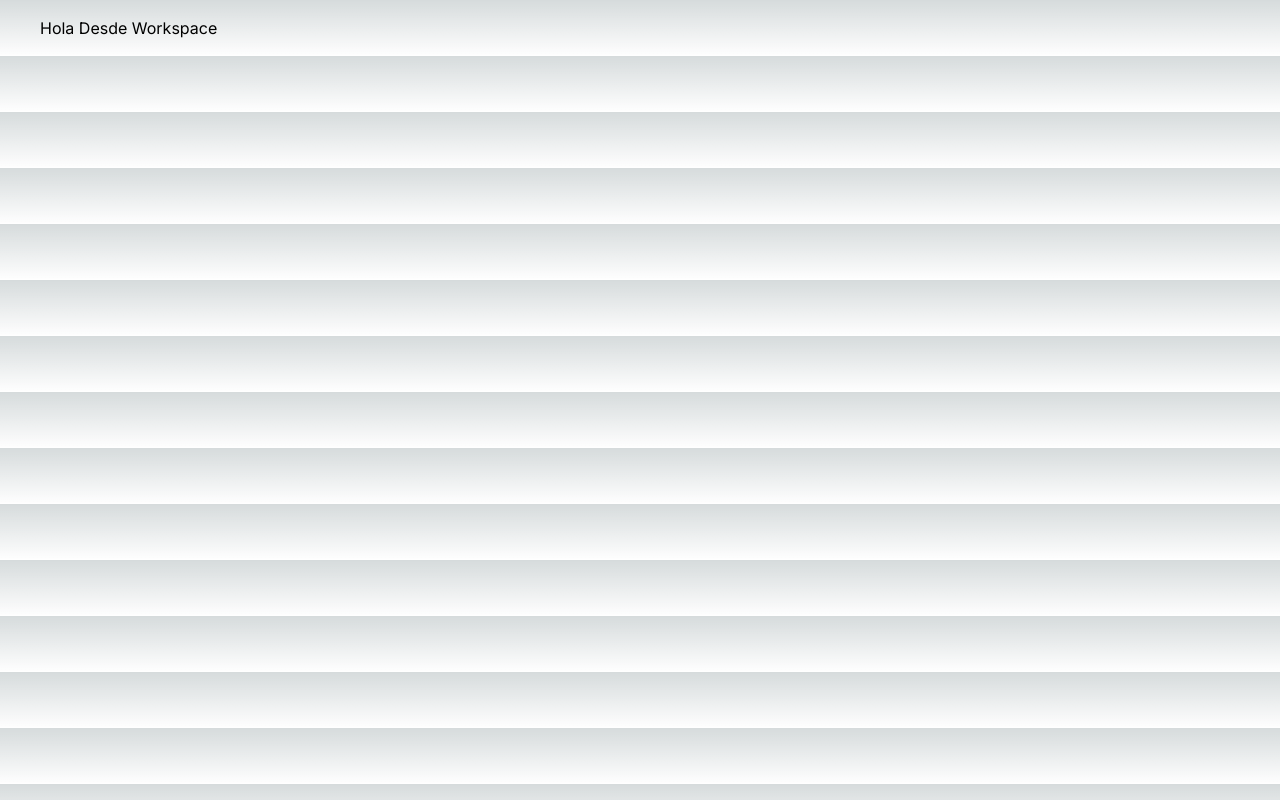
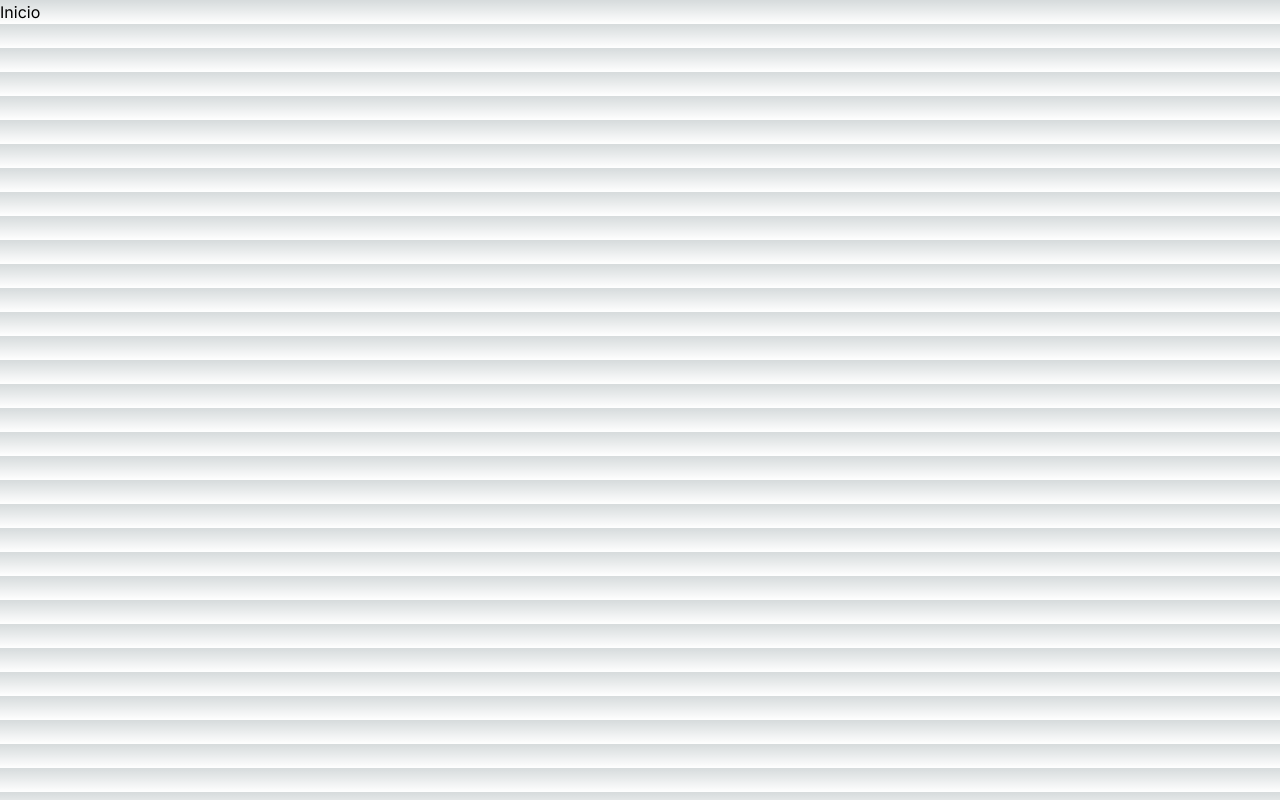
Before and after one commit to darcko-dev/webpersonal, a Next.js app: page / in a window 1280 px wide. Built offline with nearby package versions, Linux system fonts and the light colour scheme.

Commit message:
Update page.jsx

```diff
--- a/src/app/page.jsx
+++ b/src/app/page.jsx
@@ -1,9 +1,13 @@
-import Image from 'next/image'
+import Image from "next/image";
 
 export default function Home() {
-  return(
+  return (
     <main>
-      <dir> Hola Desde Workspace</dir>
+      <body>
+        <nav>
+          <a href="/">Inicio</a>
+        </nav>
+      </body>
     </main>
   );
 }
```
